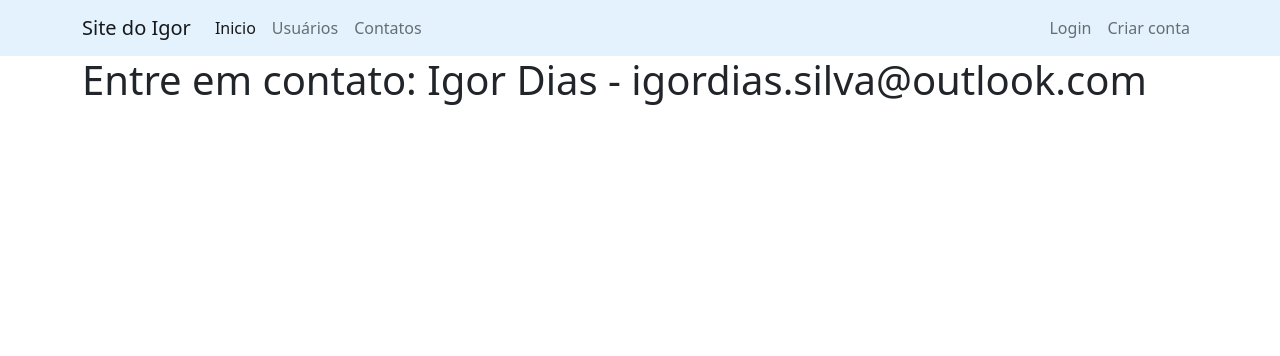
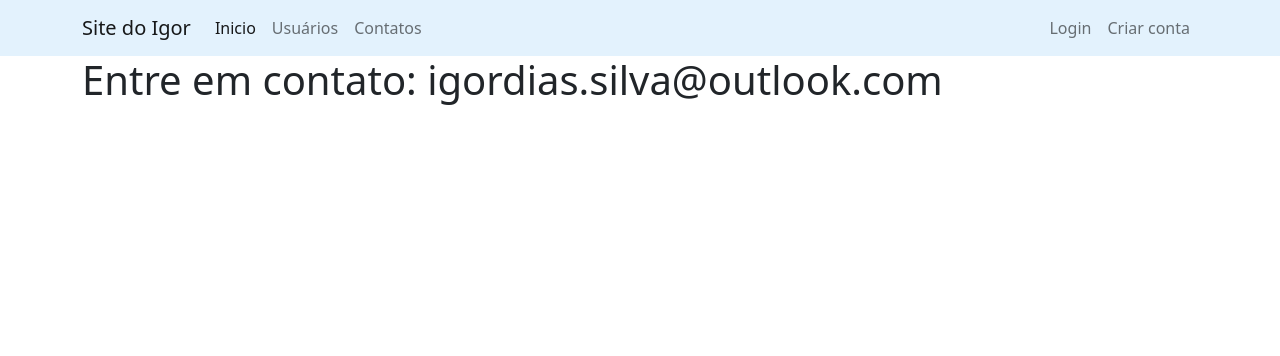
Before and after one commit to IgorDias1998/site_python_flask_completo, a Flask app: page /contatos in a window 1280 px wide. Shown: the top 356 px of the page. Run offline with Flask 3, Linux system fonts and the light colour scheme.

Commit message:
Teste contato.html

```diff
--- a/siteCompleto/templates/contato.html
+++ b/siteCompleto/templates/contato.html
@@ -2,6 +2,6 @@
 
 {% block body %}
     <div class="container">
-        <h1>Entre em contato: Igor Dias - igordias.silva@outlook.com</h1>
+        <h1>Entre em contato: igordias.silva@outlook.com</h1>
     </div>
 {% endblock %}
```
